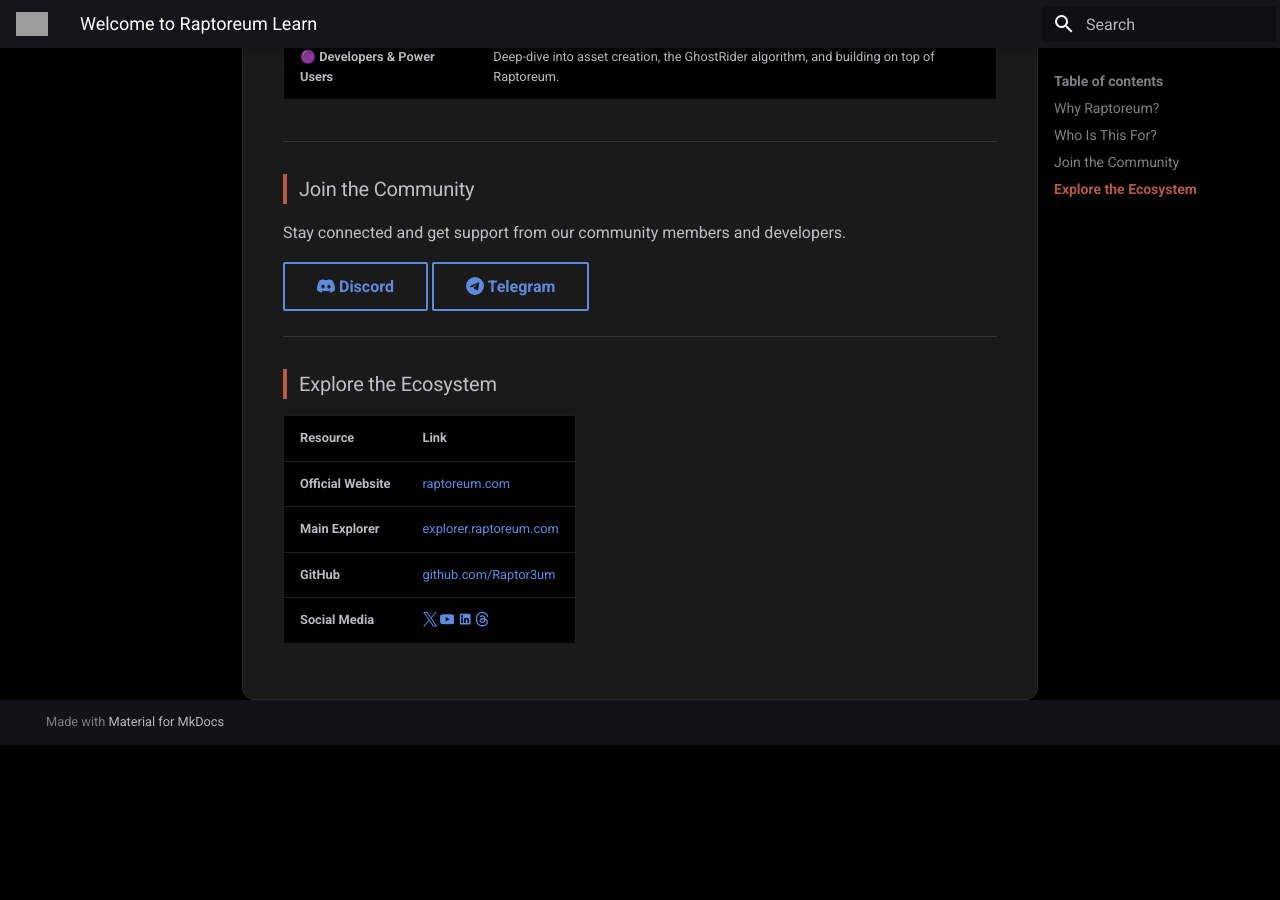
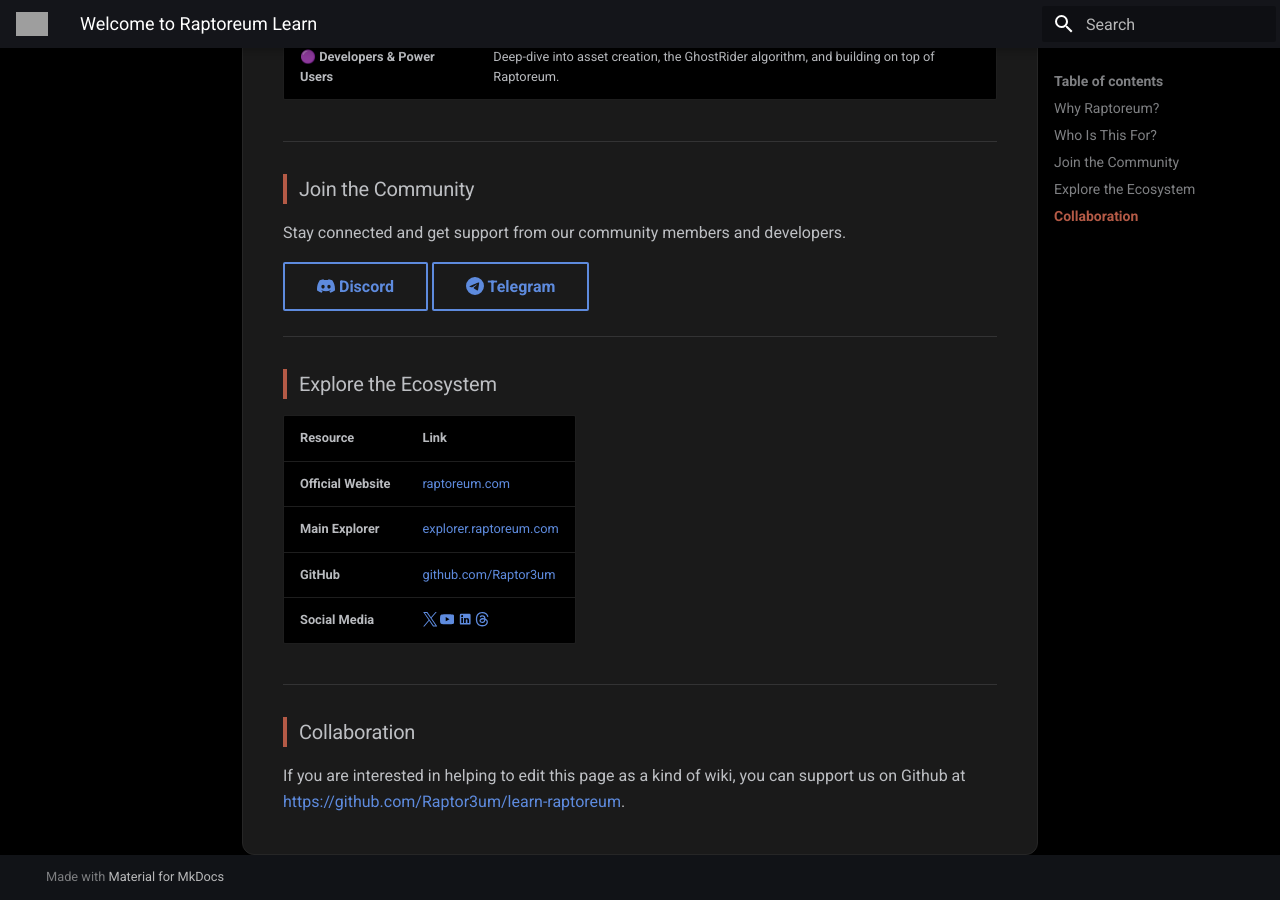
Before and after one commit to Raptor3um/learn-raptoreum, an MkDocs documentation site: the page built from docs/index.md, in a window 1280 px wide and 900 px high, scrolled down 1245 px. Built offline with MkDocs 1.6.1 and Material for MkDocs 9.7.7, drawn with Linux system fonts in a browser that asks for light colours; before the commit the page ends 1990 px from its top, so only the background shows below that; grey boxes are pictures that could not be loaded.

```diff
--- a/docs/index.md
+++ b/docs/index.md
@@ -45,3 +45,8 @@ Stay connected and get support from our community members and developers.
 | **Main Explorer** | [explorer.raptoreum.com](https://explorer.raptoreum.com) |
 | **GitHub** | [github.com/Raptor3um](https://github.com/Raptor3um/raptoreum) |
 | **Social Media** | [:simple-x:](https://twitter.com/raptoreum) [:simple-youtube:](https://www.youtube.com/@RaptoreumOfficial) [:material-linkedin:](https://www.linkedin.com/company/raptoreum/) [:simple-threads:](https://www.threads.net/@raptoreum) |
+
+---
+
+### Collaboration
+If you are interested in helping to edit this page as a kind of wiki, you can support us on Github at https://github.com/Raptor3um/learn-raptoreum.
```
Also changed, not shown: README.md (+1 -31 lines), 1 other file.
